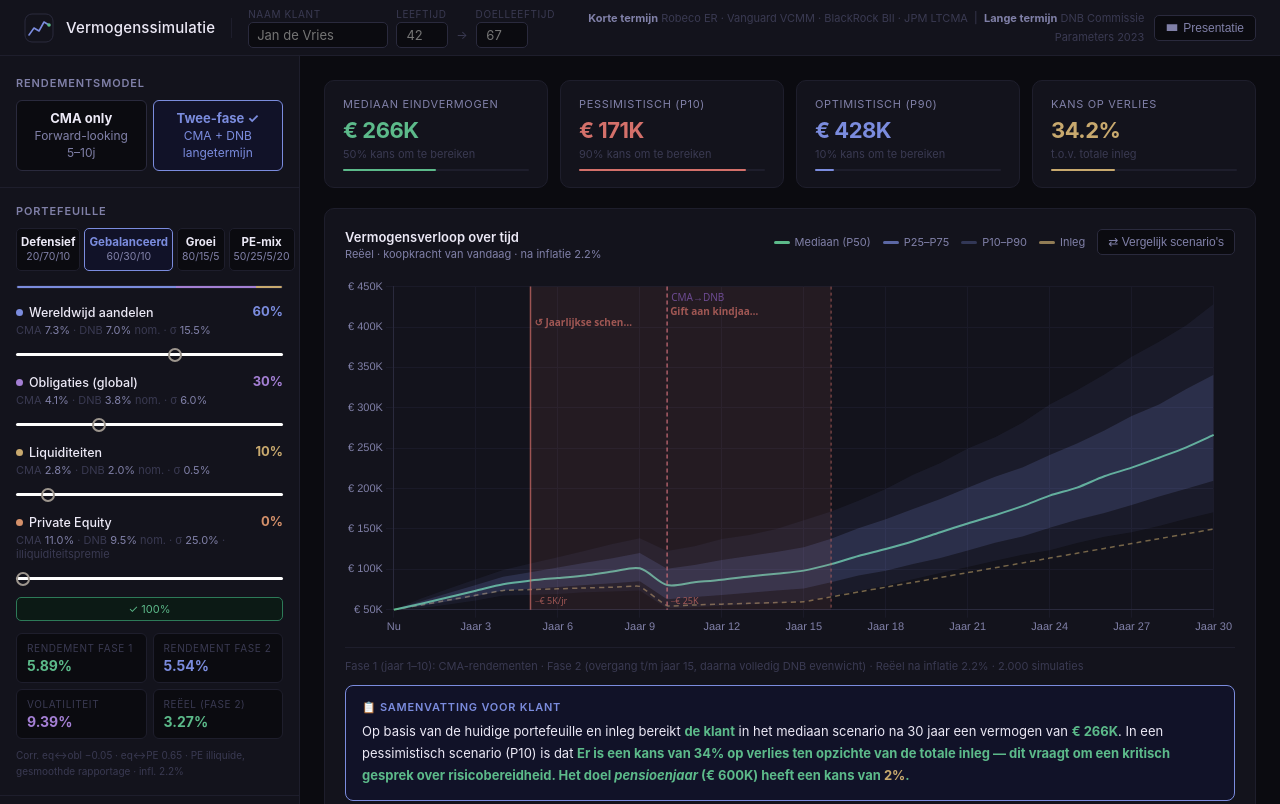
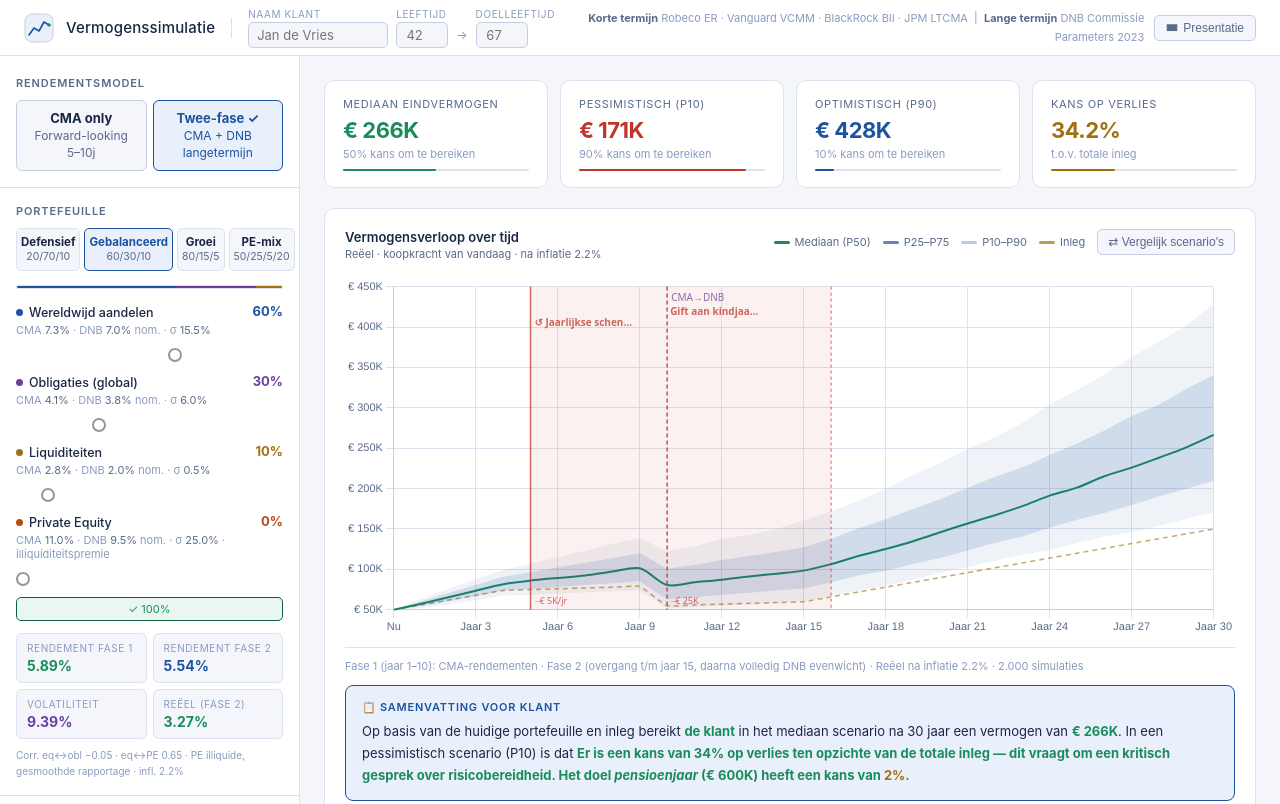
Before and after one commit to JerfiKaradayi/monte-carlo-vermogen, a plain HTML site: page index.html in a window 1280 px wide. Shown: the top 804 px of the page. Drawn offline with nearby package versions, Linux system fonts and the light colour scheme; animation ran at ten frames a second.

Commit message:
Add files via upload

```diff
--- a/index.html
+++ b/index.html
@@ -7,22 +7,23 @@
 <script src="https://cdnjs.cloudflare.com/ajax/libs/Chart.js/4.4.1/chart.umd.min.js"></script>
 <style>
 :root {
-  --bg:       #0b0b10;
-  --surface:  #13131c;
-  --border:   #1e1e2c;
-  --border2:  #2a2a3d;
-  --text:     #ece9f6;
-  --muted:    #8080a8;
-  --faint:    #3a3a52;
-  --green:    #5cba8a;
-  --green-s:  #2d7a58;
-  --blue:     #7b8cde;
-  --purple:   #a47fd4;
-  --yellow:   #c8a96e;
-  --red:      #d4706a;
-  --orange:   #d4906a;
-  --green-bg: #0c1a15;
-  --blue-bg:  #111228;
+  --bg:       #F4F6FB;
+  --surface:  #FFFFFF;
+  --border:   #DDE3EE;
+  --border2:  #C5CFE0;
+  --text:     #1A2744;
+  --muted:    #5A6A8A;
+  --faint:    #8A9BBF;
+  --green:    #1A8C5B;
+  --green-s:  #0F6040;
+  --blue:     #1C52A0;
+  --purple:   #6B3FA0;
+  --yellow:   #A07010;
+  --red:      #C0362A;
+  --orange:   #B84A10;
+  --petrol:   #1A7080;
+  --green-bg: #EAF7F0;
+  --blue-bg:  #EAF0FB;
 }
 *{box-sizing:border-box;margin:0;padding:0}
 body{font-family:-apple-system,BlinkMacSystemFont,'Segoe UI',system-ui,sans-serif;background:var(--bg);color:var(--text);min-height:100vh;font-size:14px}
@@ -70,7 +71,7 @@
 
 .alloc-pill{font-size:11px;text-align:center;padding:4px 8px;border-radius:5px;margin-bottom:12px}
 .alloc-ok{background:var(--green-bg);color:var(--green);border:1px solid var(--green-s)}
-.alloc-err{background:#1a0d0d;color:var(--red);border:1px solid #6e1c1c}
+.alloc-err{background:#FFF0EF;color:var(--red);border:1px solid #E8A8A0}
 
 .blended-grid{display:grid;grid-template-columns:1fr 1fr;gap:6px;margin-bottom:8px}
 .bl-card{background:var(--bg);border:1px solid var(--border);border-radius:6px;padding:8px 10px}
@@ -119,8 +120,8 @@
 .nl-btn:hover{background:var(--blue-bg)}
 .nl-msg{font-size:11px;padding:6px 9px;border-radius:5px;margin-bottom:10px;line-height:1.5;display:none}
 .nl-msg.ok{background:var(--green-bg);color:var(--green);border:1px solid var(--green-s);display:block}
-.nl-msg.err{background:#1a0d0d;color:var(--red);border:1px solid #6e1c1c;display:block}
-.nl-msg.warn{background:#1a1400;color:var(--yellow);border:1px solid #5a3e00;display:block}
+.nl-msg.err{background:#FFF0EF;color:var(--red);border:1px solid #E8A8A0;display:block}
+.nl-msg.warn{background:#FFF8E6;color:var(--yellow);border:1px solid #D4A030;display:block}
 .nl-hint{font-size:11px;color:var(--faint);line-height:1.7}
 .nl-hint em{color:var(--muted);font-style:normal}
 
@@ -165,9 +166,10 @@
 .pres-btn{background:var(--bg);border:1px solid var(--border2);border-radius:5px;color:var(--muted);padding:5px 11px;font-size:12px;cursor:pointer;display:flex;align-items:center;gap:5px;transition:all .15s;white-space:nowrap}
 .pres-btn:hover{border-color:var(--blue);color:var(--blue)}
 .app.present .sidebar{display:none}
-.app.present{grid-template-columns:0 1fr}
+.app.present{grid-template-columns:1fr}
+.app.present .main{grid-column:1}
 .app.present .pres-btn{border-color:var(--green);color:var(--green)}
-.app.present .chart-area{height:480px}
+.app.present .chart-area{height:calc(100vh - 220px);min-height:420px}
 
 /* ── PRESETS ── */
 .preset-row{display:grid;grid-template-columns:repeat(4,1fr);gap:4px;padding:0 16px;margin-bottom:14px}
@@ -181,7 +183,7 @@
 /* ── SCENARIO COMPARE ── */
 .compare-btn{background:var(--bg);border:1px solid var(--border2);border-radius:5px;color:var(--muted);padding:5px 10px;font-size:12px;cursor:pointer;transition:all .15s}
 .compare-btn:hover{border-color:var(--purple);color:var(--purple)}
-.compare-btn.active{border-color:var(--purple);color:var(--purple);background:#1a1040}
+.compare-btn.active{border-color:var(--purple);color:var(--purple);background:#F3EDFD}
 
 /* ── SUMMARY BOX ── */
 .summary-box{background:var(--blue-bg);border:1px solid var(--blue);border-radius:8px;padding:14px 16px;margin-top:10px;display:none}
@@ -202,9 +204,9 @@
     <div class="topbar-left">
       <div class="topbar-logo">
         <svg width="30" height="30" viewBox="0 0 30 30" fill="none">
-          <rect x="1" y="1" width="28" height="28" rx="7" fill="#13131c" stroke="#2a2a3d" stroke-width="1"/>
-          <polyline points="5,22 10,15 15,18 20,9 25,12" stroke="#7b8cde" stroke-width="1.6" stroke-linecap="round" stroke-linejoin="round" fill="none"/>
-          <circle cx="25" cy="12" r="1.8" fill="#5cba8a"/>
+          <rect x="1" y="1" width="28" height="28" rx="7" fill="#EAF0FB" stroke="#C5CFE0" stroke-width="1"/>
+          <polyline points="5,22 10,15 15,18 20,9 25,12" stroke="#1C52A0" stroke-width="1.6" stroke-linecap="round" stroke-linejoin="round" fill="none"/>
+          <circle cx="25" cy="12" r="1.8" fill="#1A8C5B"/>
         </svg>
       </div>
       <span class="topbar-title">Vermogenssimulatie</span>
@@ -713,7 +715,7 @@
   document.getElementById('pres-btn').innerHTML=presentMode
     ?'<svg width="12" height="12" viewBox="0 0 16 16" fill="currentColor"><path d="M1 3h14v9H1zm6 9v2m-3 0h6"/></svg> Sluit presentatie'
     :'<svg width="12" height="12" viewBox="0 0 16 16" fill="currentColor"><path d="M1 3h14v9H1zm6 9v2m-3 0h6"/></svg> Presentatie';
-  if(chart) chart.resize();
+  setTimeout(()=>{ if(chart) chart.resize(); },60);
 }
 
 // ── PRESETS ──
@@ -794,8 +796,8 @@
   if(chart){
     chart.data.datasets=chart.data.datasets.filter(d=>!d._compare);
     chart.data.datasets.push(
-      {label:`Mediaan Defensief`,data:results.def,borderColor:'rgba(139,148,158,.6)',borderWidth:1.5,borderDash:[5,3],pointRadius:0,fill:false,tension:.3,_compare:true},
-      {label:`Mediaan Groei`,data:results.gro,borderColor:'rgba(163,113,247,.6)',borderWidth:1.5,borderDash:[5,3],pointRadius:0,fill:false,tension:.3,_compare:true},
+      {label:`Mediaan Defensief`,data:results.def,borderColor:'rgba(90,106,138,.65)',borderWidth:1.5,borderDash:[5,3],pointRadius:0,fill:false,tension:.3,_compare:true},
+      {label:`Mediaan Groei`,data:results.gro,borderColor:'rgba(107,63,160,.65)',borderWidth:1.5,borderDash:[5,3],pointRadius:0,fill:false,tension:.3,_compare:true},
     );
     chart.update();
   }
@@ -919,15 +921,15 @@
       if(mode==='two'){
         const xpx=x.getPixelForValue(Math.min(trans,labels.length-1));
         c.save();c.beginPath();c.moveTo(xpx,y.top);c.lineTo(xpx,y.bottom);
-        c.strokeStyle='rgba(163,113,247,.3)';c.lineWidth=1;c.setLineDash([4,3]);c.stroke();
-        c.fillStyle='rgba(163,113,247,.55)';c.font='10px system-ui';c.setLineDash([]);
+        c.strokeStyle='rgba(107,63,160,.35)';c.lineWidth=1;c.setLineDash([4,3]);c.stroke();
+        c.fillStyle='rgba(107,63,160,.75)';c.font='10px system-ui';c.setLineDash([]);
         c.fillText('CMA→DNB',xpx+4,y.top+14);c.restore();
       }
       // Events
       eventsData.forEach((ev,idx)=>{
         const isNeg=ev.amount<0;
-        const colStroke=isNeg?'rgba(212,112,106,.7)':'rgba(92,186,138,.7)';
-        const colFill  =isNeg?'rgba(212,112,106,.09)':'rgba(92,186,138,.09)';
+        const colStroke=isNeg?'rgba(192,54,42,.75)':'rgba(26,140,91,.75)';
+        const colFill  =isNeg?'rgba(192,54,42,.07)':'rgba(26,140,91,.07)';
         const lbl=ev.desc.length>16?ev.desc.slice(0,16)+'…':ev.desc;
         const labelOffset=28+(idx%4)*11; // stagger labels to avoid overlap
 
@@ -972,8 +974,8 @@
         if(yPx<y.top||yPx>y.bottom) return;
         const xPx=x.getPixelForValue(Math.min(yr,labels.length-1));
         c.save();c.beginPath();c.moveTo(x.left,yPx);c.lineTo(xPx,yPx);
-        c.strokeStyle='rgba(210,153,34,.4)';c.lineWidth=1;c.setLineDash([4,3]);c.stroke();
-        c.fillStyle='rgba(210,153,34,.7)';c.font='bold 10px system-ui';c.setLineDash([]);
+        c.strokeStyle='rgba(160,112,16,.45)';c.lineWidth=1;c.setLineDash([4,3]);c.stroke();
+        c.fillStyle='rgba(160,112,16,.85)';c.font='bold 10px system-ui';c.setLineDash([]);
         c.fillText('🎯 '+g.desc,x.left+4,yPx-4);c.restore();
       });
     }
@@ -983,26 +985,26 @@
     type:'line',plugins:[annotPlugin],
     data:{labels,datasets:[
       {label:'P10',data:p10,borderWidth:0,pointRadius:0,fill:false,borderColor:'transparent'},
-      {label:'P90',data:p90,borderWidth:0,pointRadius:0,fill:'-1',backgroundColor:'rgba(123,140,222,.07)',borderColor:'transparent'},
+      {label:'P90',data:p90,borderWidth:0,pointRadius:0,fill:'-1',backgroundColor:'rgba(28,82,160,.07)',borderColor:'transparent'},
       {label:'P25',data:p25,borderWidth:0,pointRadius:0,fill:false,borderColor:'transparent'},
-      {label:'P75',data:p75,borderWidth:0,pointRadius:0,fill:'-1',backgroundColor:'rgba(123,140,222,.18)',borderColor:'transparent'},
-      {label:'Mediaan (P50)',data:p50,borderColor:'#5cba8a',borderWidth:2,pointRadius:0,fill:false,tension:.3},
-      {label:'Cumulatieve inleg',data:inleg,borderColor:'rgba(200,169,110,.55)',borderWidth:1.5,borderDash:[5,4],pointRadius:0,fill:false,tension:.1},
+      {label:'P75',data:p75,borderWidth:0,pointRadius:0,fill:'-1',backgroundColor:'rgba(28,82,160,.15)',borderColor:'transparent'},
+      {label:'Mediaan (P50)',data:p50,borderColor:'#1A8C5B',borderWidth:2,pointRadius:0,fill:false,tension:.3},
+      {label:'Cumulatieve inleg',data:inleg,borderColor:'rgba(160,112,16,.60)',borderWidth:1.5,borderDash:[5,4],pointRadius:0,fill:false,tension:.1},
     ]},
     options:{
       responsive:true,maintainAspectRatio:false,animation:{duration:400},
       interaction:{mode:'index',intersect:false},
       plugins:{legend:{display:false},tooltip:{
-        backgroundColor:'#13131c',borderColor:'#2a2a3d',borderWidth:1,
-        titleColor:'#8080a8',bodyColor:'#ece9f6',padding:12,cornerRadius:8,
+        backgroundColor:'#FFFFFF',borderColor:'#C5CFE0',borderWidth:1,
+        titleColor:'#5A6A8A',bodyColor:'#1A2744',padding:12,cornerRadius:8,
         callbacks:{label:ctx=>{
           if(['P10','P25','P75','P90'].includes(ctx.dataset.label)) return null;
           return`${ctx.dataset.label}: ${fmt(ctx.parsed.y)}`;
         }}
       }},
       scales:{
-        x:{grid:{color:'#1a1a28'},border:{color:'#2a2a3d'},ticks:{color:'#8080a8',maxTicksLimit:12,font:{size:11}}},
-        y:{grid:{color:'#1a1a28'},border:{color:'#2a2a3d'},ticks:{color:'#8080a8',font:{size:11},callback:v=>fmt(v)}}
+        x:{grid:{color:'#DDE3EE'},border:{color:'#C5CFE0'},ticks:{color:'#5A6A8A',maxTicksLimit:12,font:{size:11}}},
+        y:{grid:{color:'#DDE3EE'},border:{color:'#C5CFE0'},ticks:{color:'#5A6A8A',font:{size:11},callback:v=>fmt(v)}}
       }
     }
   });
```
